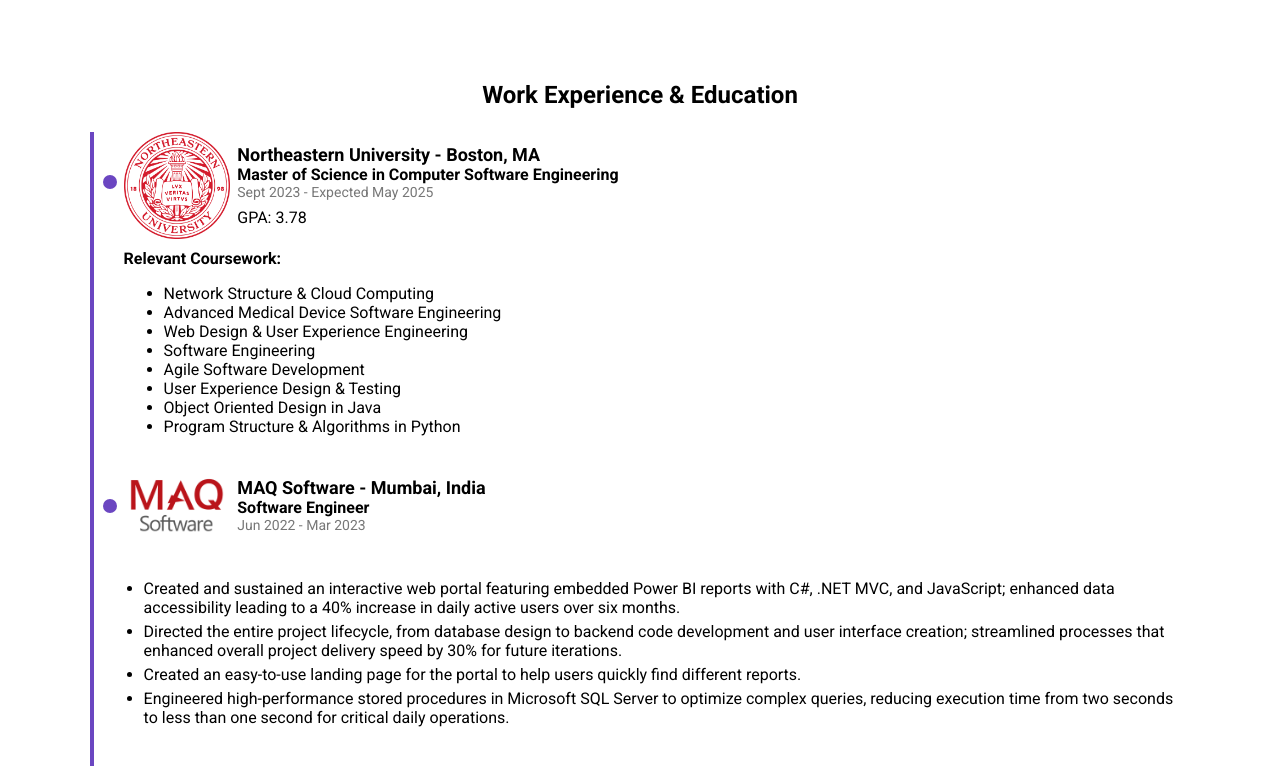
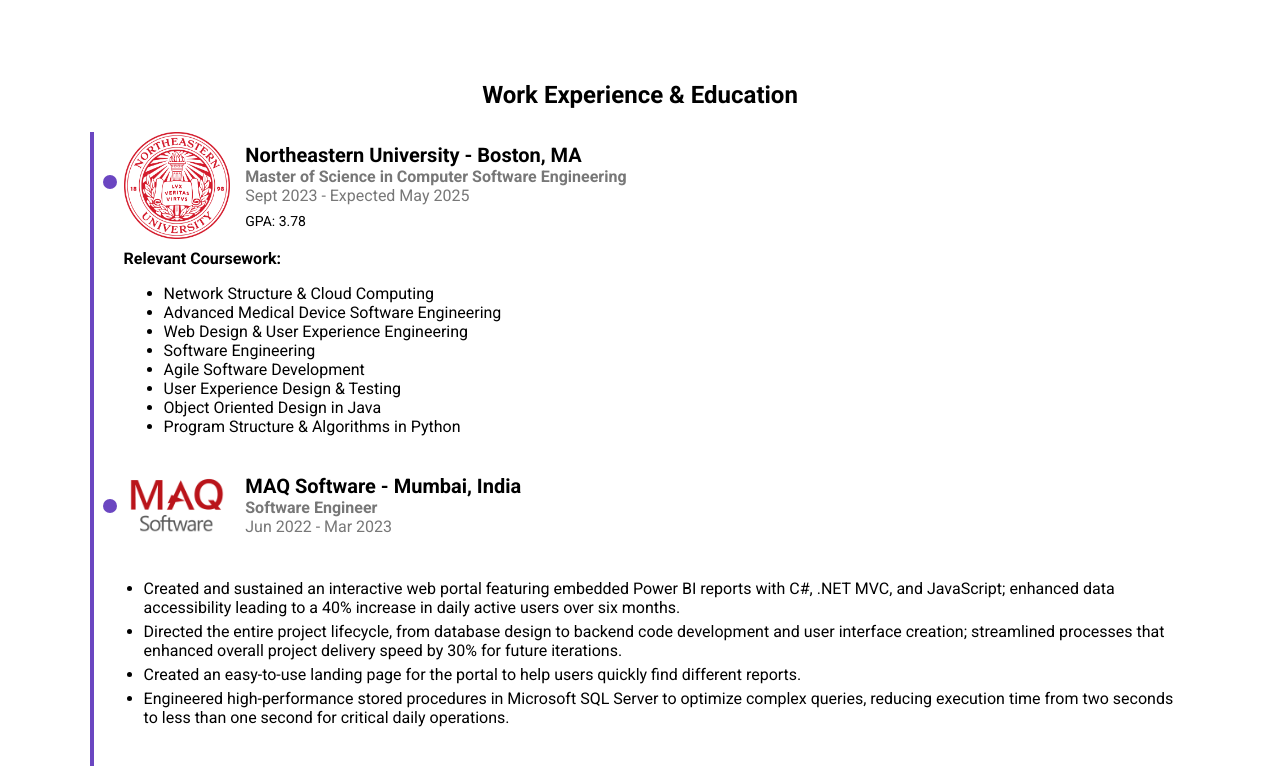
Before and after one commit to OmkumarSolanki/my-portfolio, a React (Create React App) app: page / in a window 1280 px wide. Shown: the part 845-1611 px from the top of the page. Built offline with nearby package versions, Linux system fonts and the light colour scheme.

Commit message:
Alignment changes

```diff
--- a/src/App.css
+++ b/src/App.css
@@ -983,7 +983,7 @@ input[type="checkbox"] {
 .timeline-header {
   display: flex;
   align-items: center;
-  gap: 7px;
+  gap: 15px;
   margin-bottom: 10px;
 }
 
@@ -999,8 +999,13 @@ input[type="checkbox"] {
 
 /* Text Styling */
 .timeline-company {
-  font-size: 18px;
+  font-size: 20px;
   font-weight: bold;
+}
+
+.timeline-subtitle {
+  font-size: 16px;
+  color: #777;
 }
 
 .timeline-role {
@@ -1010,10 +1015,14 @@ input[type="checkbox"] {
 }
 
 .timeline-duration {
-  font-size: 14px;
+  font-size: 16px;
   color: #777;
   display: block;
   margin-bottom: 8px;
+}
+
+.timeline-gpa {
+  font-size: 14px;
 }
 
 /* Responsibilities */
@@ -1119,4 +1128,7 @@ input[type="checkbox"] {
   h4 {
     font-size: 12px;
   }
+  .timeline-header {
+    gap: 7px;
+  }
 }
```
